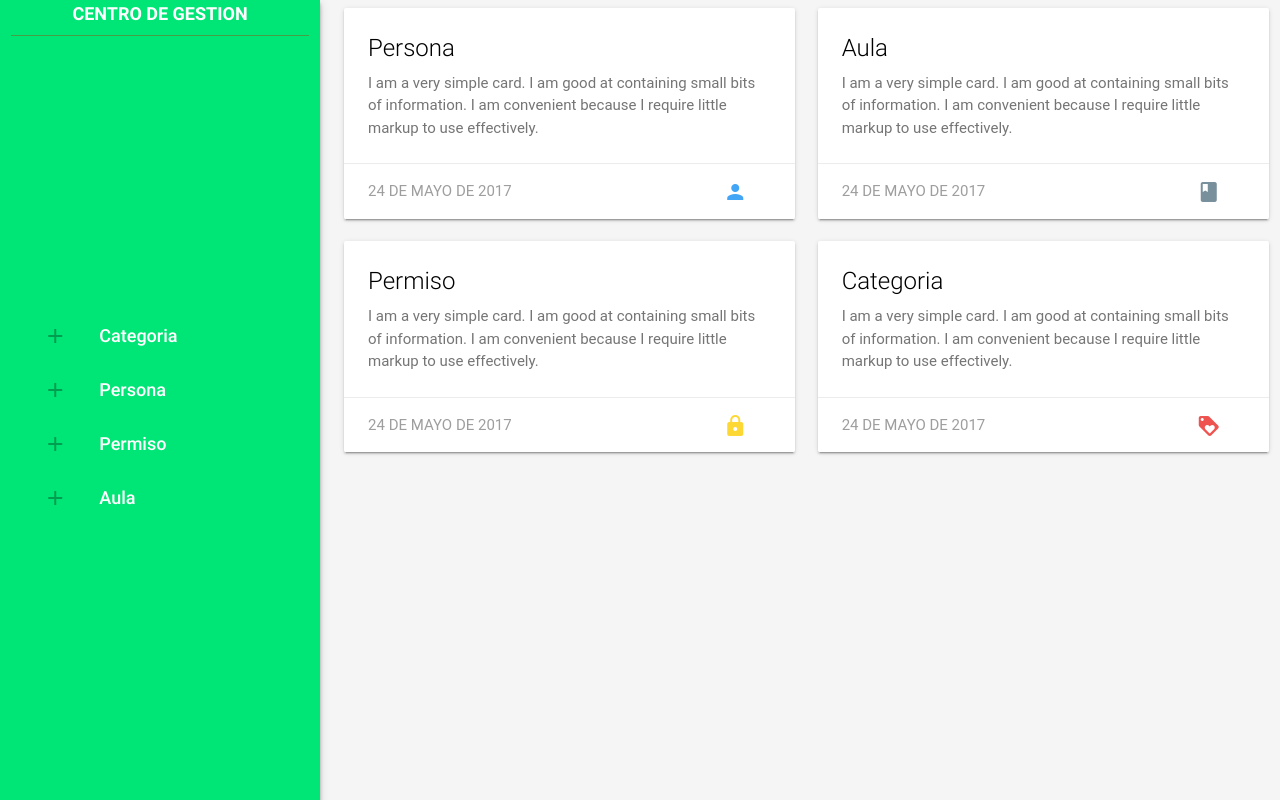
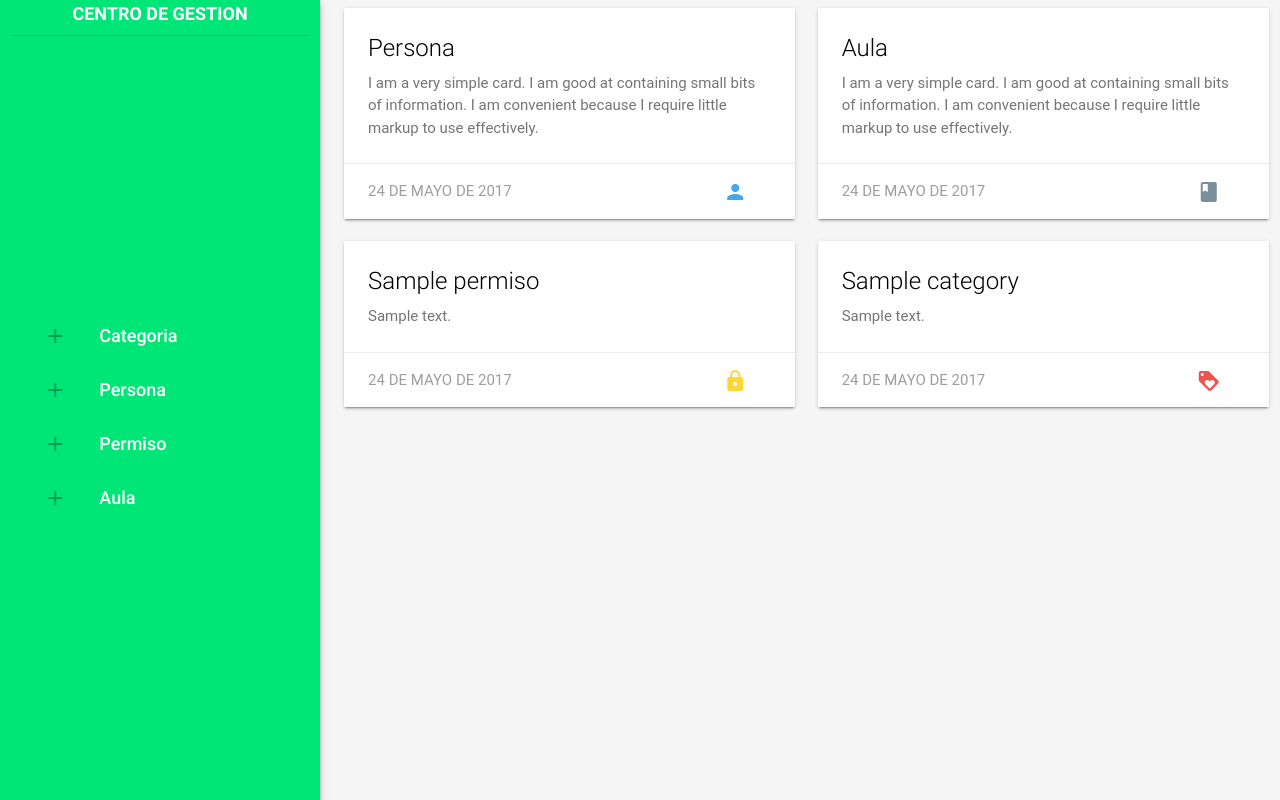
Before and after one commit to rodrilopez/Squid-Django, a Django app: template main/templates/index.html in a window 1280 px wide. Run offline with Django 3.2, Linux system fonts and the light colour scheme; tables that the repository leaves empty hold one stand-in row (values such as "Sample post"); the template is opened without the code that fills it: values that come from a table or form of the project are taken from there, most other values are stand-ins (such as "Sample title", 1, 10 or a date in 2020); some libraries are stand-ins or nearby versions; some web fonts are replaced.

Commit message:
all to sosa

```diff
--- /dev/null
+++ b/main/squid.py
@@ -0,0 +1,6 @@
+from models import *
+
+permissiongroup = PermissionGroup.objects.all()
+categorygroup = CategoryGroup.objects.all()
+persons = Person.objects.all()
+aulas = Group.objects.all()
--- a/main/templates/index.html
+++ b/main/templates/index.html
@@ -6,7 +6,7 @@
   <link href="https://fonts.googleapis.com/icon?family=Material+Icons" rel="stylesheet">
 
   <!-- Global -->
-  <title>Interné</title>
+  <title>SquidDjango</title>
   <meta name="viewport" content="width=device-width, initial-scale = 1.0, maximum-scale=1.0, user-scalable=no" charset="UTF-8" />
 
   <!-- CSS -->
@@ -17,7 +17,7 @@
 <body class="grey lighten-4">
   <div class="row">
     <ul id="slide-out" class="col m4 l3 side-nav fixed green accent-3 z-depth-2 hide-on-small-only tr">
-      <div class="center"><a class="white-text title">CENTRO DE GESTION</a></div>
+      <div class="center"><a href={% url 'main:index' %} class="white-text title">CENTRO DE GESTION</a></div>
       <div class="divider green darken-1"></div>
       <div class="v-align">
         <li><a id="btn-ca" href="#!"><i class="material-icons">add</i><span>Categoria</span></a></li>
@@ -30,7 +30,7 @@
 
       <!-- Categoria -->
       <div class="row" id="category-form">
-        <form method="post" class="col s12" enctype="multipart/form-data">
+        <form method="post" action="/category" class="col s12" enctype="multipart/form-data">
           {% csrf_token %}
           <div class="input-field col s12">
             {% render_field form_category.name type="search" id="name" %}
@@ -72,16 +72,18 @@
             <div class="input-field col s12">
               <select multiple>
                   <option value="" disabled selected class="white-text">Choose your option</option>
-                  <option value="1">Option 1</option>
-                  <option value="2">Option 2</option>
+                  {% for category in categorys %}
+                  <option value={{category.id}}>{{category.name}}</option>
+                  {% endfor %}
                 </select>
               <label>Categorias</label>
             </div>
             <div class="input-field col s12">
               <select multiple>
                   <option value="" disabled selected class="white-text">Choose your option</option>
-                  <option value="1">Option 1</option>
-                  <option value="2">Option 2</option>
+                  {% for permiso in permisos%}
+                  <option value={{permiso.id}}>{{permiso.name}}</option>
+                  {%endfor%}
                 </select>
               <label>Permisos</label>
             </div>
@@ -95,7 +97,7 @@
 
       <!-- Permiso -->
       <div class="row" id="permiso-form">
-        <form method="post" class="col s12" enctype="multipart/form-data">
+        <form method="post" action="/perm" class="col s12" enctype="multipart/form-data">
           {% csrf_token %}
           <div class="input-field col s12">
             {% render_field form_permission.name type="permission_name" id="name" %}
@@ -107,10 +109,10 @@
           </div>
           <div class="switch center">
             <label class="white-text">
-                        Off
+                        Black List
                         {% render_field form_permission.is_white_list  type="checkbox" %}
                         <span class="lever white-text"></span>
-                        On
+                        White List
                         </label>
           </div><br>
           <div class="input-field col s12">
@@ -147,16 +149,18 @@
             <div class="input-field col s12">
               <select multiple>
                   <option value="" disabled selected class="white-text">Choose your option</option>
-                  <option value="1">Option 1</option>
-                  <option value="2">Option 2</option>
+                  {% for category in categorys %}
+                  <option value={{category.id}}>{{category.name}}</option>
+                  {% endfor %}
                 </select>
               <label>Categorias</label>
             </div>
             <div class="input-field col s12">
               <select multiple>
                   <option value="" disabled selected class="white-text">Choose your option</option>
-                  <option value="1">Option 1</option>
-                  <option value="2">Option 2</option>
+                  {% for permiso in permisos%}
+                  <option value={{permiso.id}}>{{permiso.name}}</option>
+                  {%endfor%}
                 </select>
               <label>Permisos</label>
             </div>
@@ -200,11 +204,14 @@
       </div>
 
       <!-- Permiso -->
+      {% for permiso in permisos %}
       <div class="row col s12 m11 l6 nomargin">
         <div class="card white z-depth-1">
           <div class="card-content white-text">
-            <span class="card-title black-text">Permiso</span>
-            <p class="grey-text text-darken-1">I am a very simple card. I am good at containing small bits of information. I am convenient because I require little markup to use effectively.</p>
+            <span class="card-title black-text">{{permiso.name}}</span>
+            <p class="grey-text text-darken-1">
+            {{permiso.description}}
+            </p>
           </div>
           <div class="card-action">
             <a class="grey-text noupper">24 de Mayo de 2017</a>
@@ -212,13 +219,15 @@
           </div>
         </div>
       </div>
+      {% endfor %}
 
       <!-- Categoria -->
+      {% for category in categorys%}
       <div class="row col s12 m11 l6 nomargin">
         <div class="card white z-depth-1">
           <div class="card-content white-text">
-            <span class="card-title black-text">Categoria</span>
-            <p class="grey-text text-darken-1">I am a very simple card. I am good at containing small bits of information. I am convenient because I require little markup to use effectively.</p>
+            <span class="card-title black-text">{{category.name}}</span>
+            <p class="grey-text text-darken-1">{{category.description}}</p>
           </div>
           <div class="card-action">
             <a class="grey-text noupper">24 de Mayo de 2017</a>
@@ -226,6 +235,7 @@
           </div>
         </div>
       </div>
+      {% endfor %}
 
     </div>
 
--- a/main/urls.py
+++ b/main/urls.py
@@ -3,4 +3,6 @@ from .views import *
 
 urlpatterns = [
     url(r'^index', home, name='index'),
+    url(r'^perm', createPerm, name='create-permission'),
+    url(r'^category', createCategory, name='create-category'),
 ]
```
Also changed, not shown: main/admin.py (+8 -1 lines), main/views.py (+27 -2 lines), main/migrations/0002_auto_20171013_1136.py (added).
